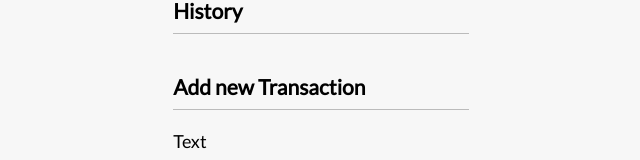
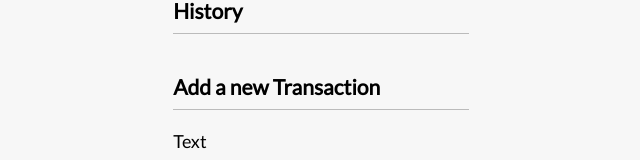
Before and after one commit to Raymondcoder27/VueJS-Expense-Tracker, a Vue app in the folder expenseTracker/: page / in a window 1280 px wide. Shown: the part 359-519 px from the top of the page, without its empty margins (319-959 px from the left). Built offline with nearby package versions, Linux system fonts and the light colour scheme.

Commit message:
Update AddTransaction.vue

```diff
--- a/expenseTracker/src/components/AddTransaction.vue
+++ b/expenseTracker/src/components/AddTransaction.vue
@@ -1,6 +1,6 @@
 <template>
   <div>
-    <h3>Add new Transaction</h3>
+    <h3>Add a new Transaction</h3>
     <form @submit.prevent="onSubmit"  id="form">
       <div class="form-control">
         <label for="text">Text</label>
```
